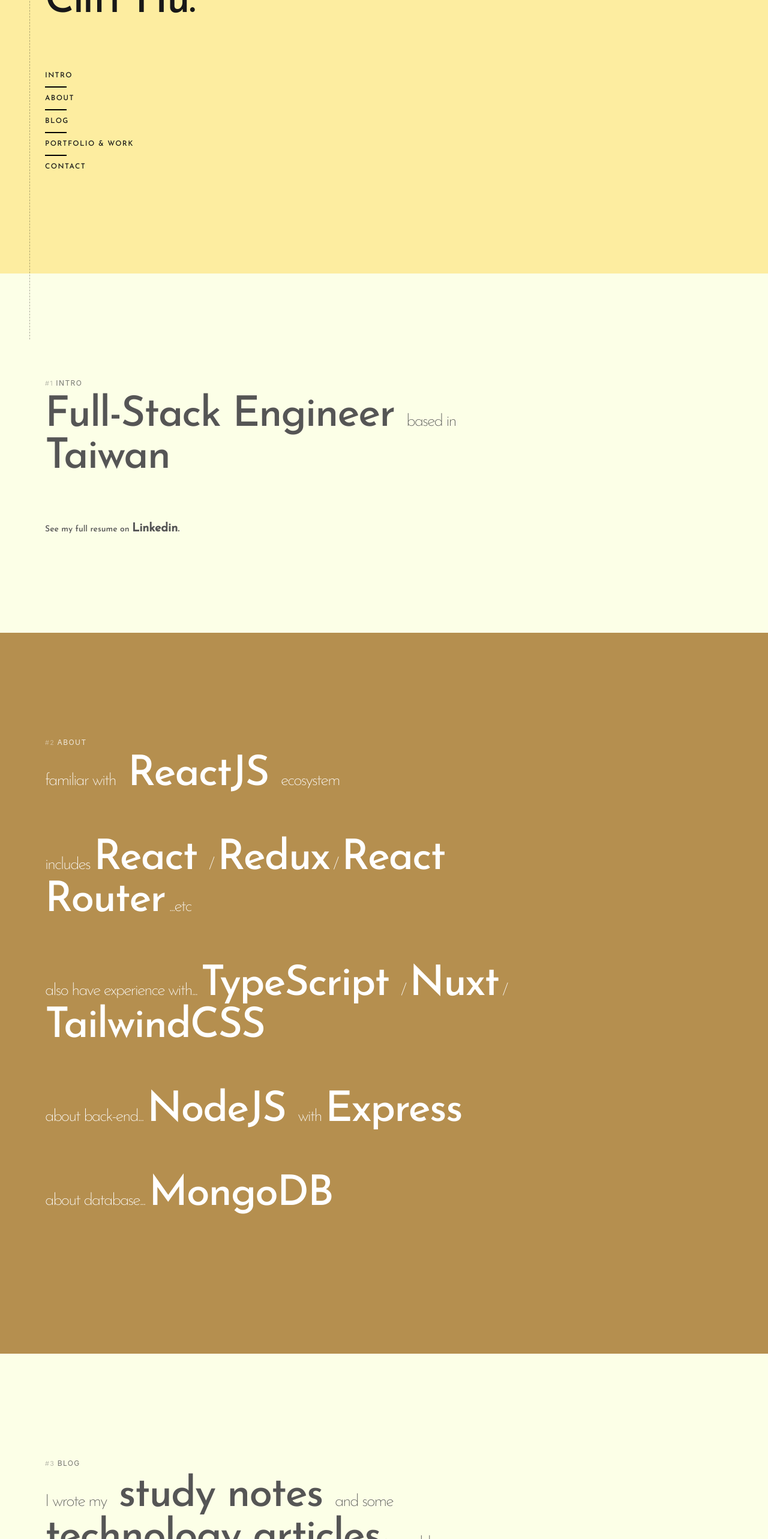
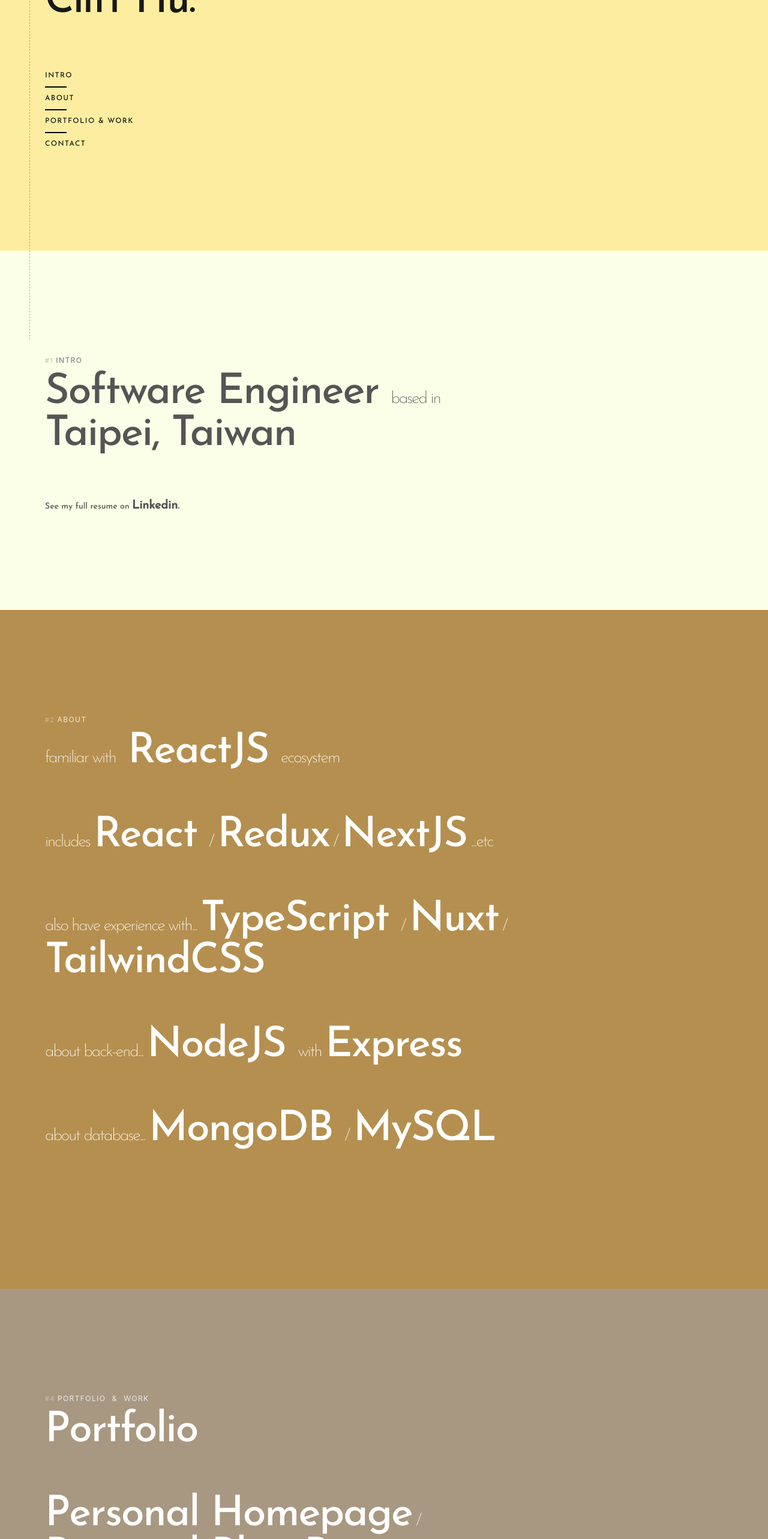
Before and after one commit to YuweiHu/ayowi, a React (Create React App) app: page / in a window 1280 px wide. Shown: the part 234-2800 px from the top of the page at 60% size. Built offline with nearby package versions, Linux system fonts and the light colour scheme.

Commit message:
updated info

```diff
--- a/src/App.js
+++ b/src/App.js
@@ -42,18 +42,6 @@ function App() {
                 onClick={() => {
                   $("html, body").animate(
                     {
-                      scrollTop: $("#blog").offset().top,
-                    },
-                    1400
-                  );
-                }}
-              >
-                <a href="#blog">Blog</a>
-              </li>
-              <li
-                onClick={() => {
-                  $("html, body").animate(
-                    {
                       scrollTop: $("#portfolio").offset().top,
                     },
                     1600
@@ -86,7 +74,7 @@ function App() {
               <span>#1</span>Intro
             </a>
             <h1>
-              Full-Stack Engineer <span>based in</span> Taiwan
+              Software Engineer <span>based in</span> Taipei, Taiwan
             </h1>
             <p class="lead">
               <span>See my full resume on </span>
@@ -116,7 +104,7 @@ function App() {
             <h2>
               <span> includes </span> React <span> / </span>Redux
               <span> / </span>
-              React Router<span> ...etc </span>
+              NextJS<span> ...etc </span>
             </h2>
             <h2>
               <span>also have experience with... </span> TypeScript{" "}
@@ -129,32 +117,9 @@ function App() {
               Express
             </h2>
             <h2>
-              <span> about database... </span> MongoDB
+              <span> about database... </span> MongoDB <span> / </span> MySQL{" "}
             </h2>
           </div>
-        </div>
-      </section>
-
-      <section class="section section--clients" id="blog">
-        <div class="section__inner">
-          <a class="pre" href="#clients">
-            <span>#3</span>Blog
-          </a>
-          <h2>
-            <span>I wrote my</span> study notes <span>and some</span> technology
-            articles
-            <span> in my blog.</span>
-          </h2>
-          <p class="lead">
-            <a
-              href="https://ayowi-blog.netlify.app/"
-              target="_blank"
-              class="link"
-              rel="noreferrer"
-            >
-              Take a look.
-            </a>
-          </p>
         </div>
       </section>
 
@@ -202,23 +167,6 @@ function App() {
         </div>
       </section>
 
-      {/* <section class="section section--portfolio" id="portfolio2">
-        <div class="section__inner">
-          <div class="block">
-            <h2>Work</h2>
-            <h2>
-              <a
-                href="https://www.decopapa.com/"
-                target="_blank"
-                rel="noreferrer"
-              >
-                Decopapa Offical Website
-              </a>
-            </h2>
-          </div>
-        </div>
-      </section> */}
-
       <section class="section section--contact" id="contact">
         <div class="section__inner">
           <div class="block">
@@ -234,15 +182,6 @@ function App() {
                 rel="noreferrer"
               >
                 Email
-              </a>
-              ,
-              <a
-                href="https://github.com/YuweiHu"
-                target="_blank"
-                rel="noreferrer"
-              >
-                {" "}
-                GitHub
               </a>
               ,
               <a
```
Also changed, not shown: 1 other file (tests, documents, lock files or other folders).
